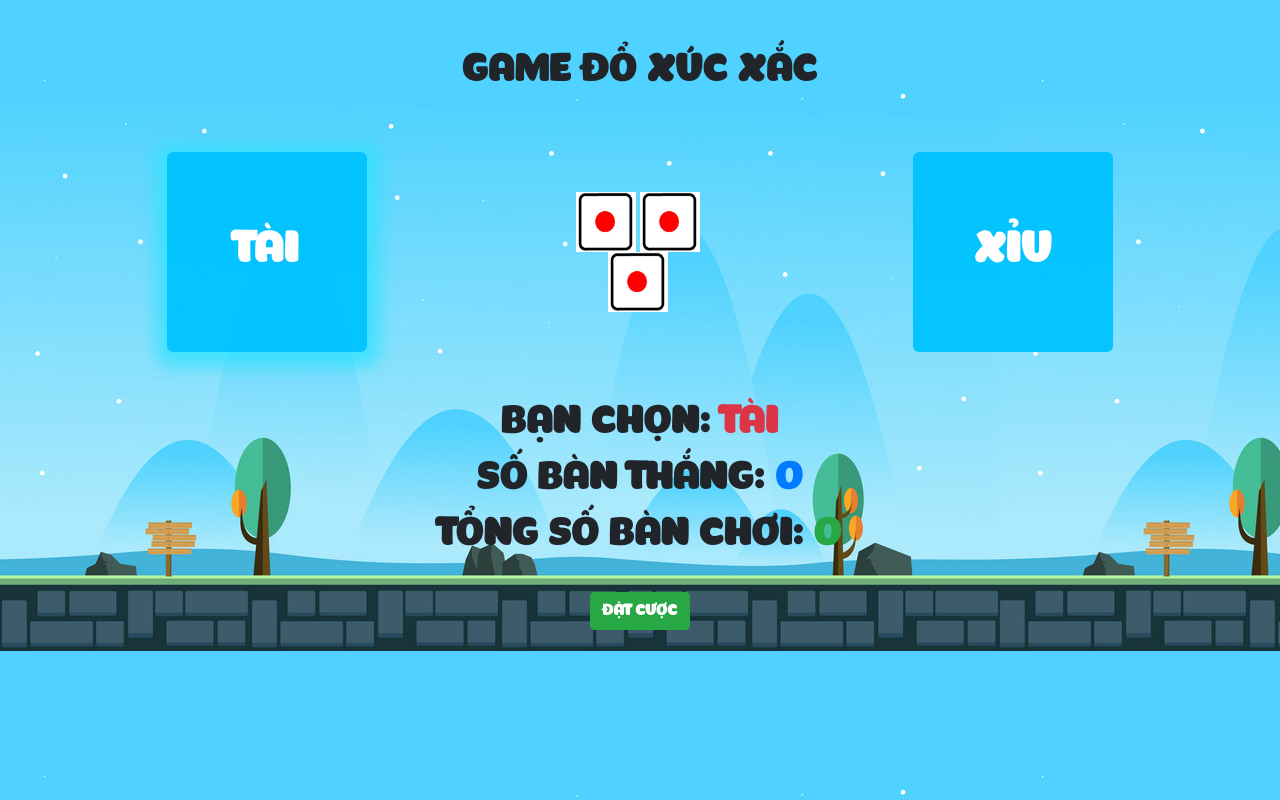
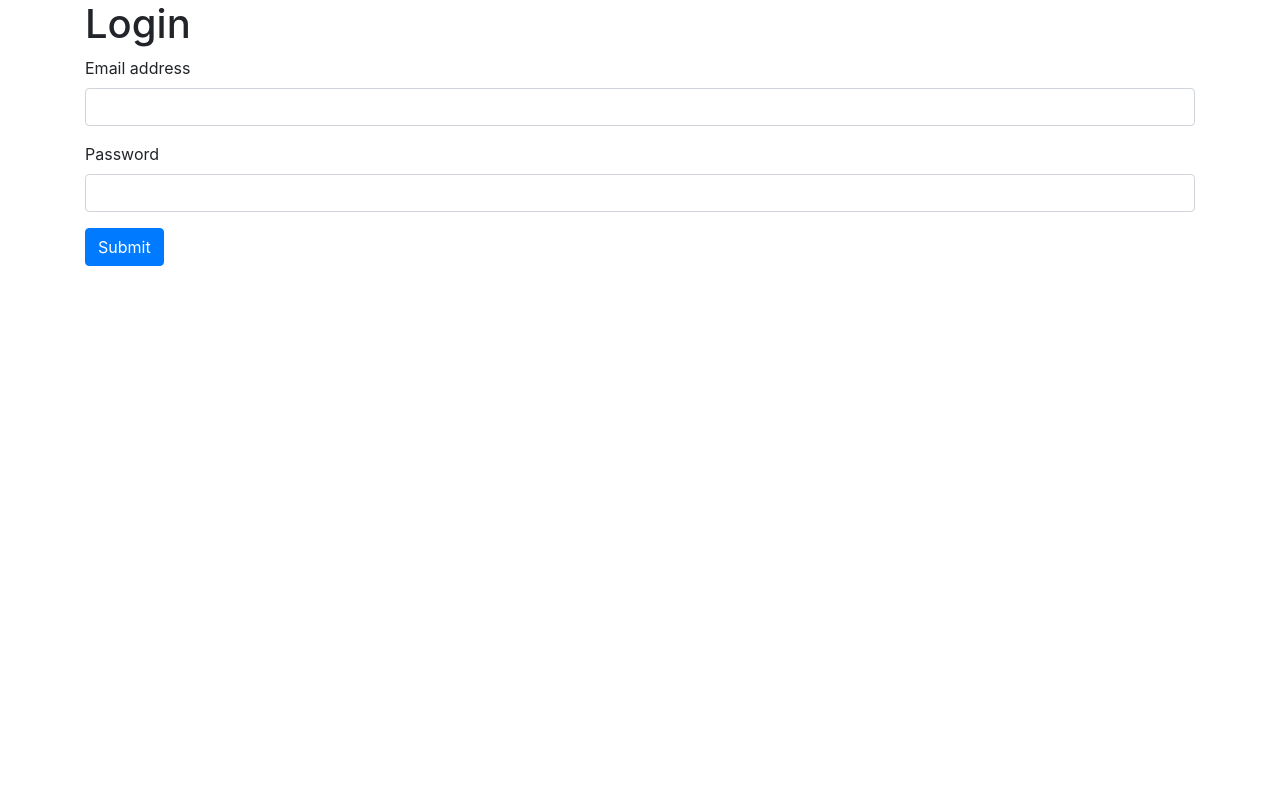
Before and after one commit to chuhotay-dev/react-bc12, a React (Create React App) app: page / in a window 1280 px wide. Built offline with nearby package versions, Linux system fonts and the light colour scheme.

Commit message:
life cycle, handle form

```diff
--- a/src/App.js
+++ b/src/App.js
@@ -1,5 +1,7 @@
 import './App.css';
-import GameXucXac from './lesson-5-6-7/game-xuc-xac-redux/GameXucXac';
+import DemoHandleForm from './lesson-8/handle-form/DemoHandleForm';
+// import DemoLifeCycle from './lesson-8/life-cycle/DemoLifeCycle';
+// import GameXucXac from './lesson-5-6-7/game-xuc-xac-redux/GameXucXac';
 // import DemoDataBinding from './lesson-1/data-binding/DemoDataBinding';
 // import ClassBasedComponent from './lesson-1/demo-component/ClassBasedComponent';
 // import FunctionalComponent from './lesson-1/demo-component/FunctionalComponent';
@@ -67,7 +69,13 @@ function App() {
         {/* <ShoesShopRedux /> */}
 
         {/* Game Xúc Xắc - Redux */}
-        <GameXucXac />
+        {/* <GameXucXac /> */}
+
+        {/* Life Cycle */}
+        {/* <DemoLifeCycle /> */}
+
+        {/* Handle Form */}
+        <DemoHandleForm />
     </div>
   );
 }
--- /dev/null
+++ b/src/lesson-8/handle-form/DemoHandleForm.jsx
@@ -0,0 +1,60 @@
+import React, { Component } from 'react';
+
+export default class DemoHandleForm extends Component {
+  state = {
+    email: '',
+    password: '',
+  };
+
+  handleOnChage = event => {
+    // console.log(event.target.name, event.target.value);
+    const { name, value } = event.target;
+    this.setState(
+      {
+        [name]: value,
+      },
+      () => {
+        console.log(this.state);
+      }
+    );
+  };
+
+  handleSubmit = event => {
+    // Ngăn chặn việc reload page khi submmit
+    event.preventDefault();
+    console.log('submitted!');
+    console.log(this.state);
+  };
+
+  render() {
+    return (
+      <div className="container">
+        <h1>Login</h1>
+        <form onSubmit={this.handleSubmit}>
+          <div className="form-group">
+            <label>Email address</label>
+            <input
+              className="form-control"
+              name="email"
+              value={this.state.email}
+              onChange={this.handleOnChage}
+            />
+          </div>
+          <div className="form-group">
+            <label>Password</label>
+            <input
+              type="password"
+              className="form-control"
+              name="password"
+              value={this.state.password}
+              onChange={this.handleOnChage}
+            />
+          </div>
+          <button type="submit" className="btn btn-primary">
+            Submit
+          </button>
+        </form>
+      </div>
+    );
+  }
+}
--- /dev/null
+++ b/src/lesson-8/life-cycle/DemoLifeCycle.jsx
@@ -0,0 +1,39 @@
+import React, { Component } from 'react';
+import Counter from './Counter';
+
+export default class DemoLifeCycle extends Component {
+  constructor(props) {
+    super(props);
+    console.log('DemoLifeCycle > constructor');
+    this.state = {
+      isRemoveCounter: false,
+      number: 0,
+    };
+  }
+
+  removeCounter = () => {
+    this.setState({ isRemoveCounter: true });
+  };
+
+  randomNumber = () => {
+    this.setState({ number: Math.random() });
+  };
+
+  render() {
+    console.log('DemoLifeCycle > render');
+    return (
+      <div className="text-center">
+        <div className="display-4">Random Number: {this.state.number}</div>
+        <button onClick={this.randomNumber}>Random</button>
+        <button onClick={this.removeCounter}>Remove Counter</button>
+        {!this.state.isRemoveCounter && (
+          <Counter randomNumber={this.state.number} />
+        )}
+      </div>
+    );
+  }
+
+  componentDidMount() {
+    console.log('DemoLifeCycle > componentDidMount');
+  }
+}
```
Also changed, not shown: src/lesson-8/life-cycle/Counter.jsx (added, +80 -0 lines).
